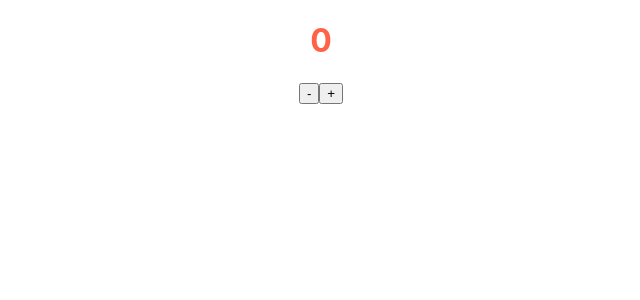
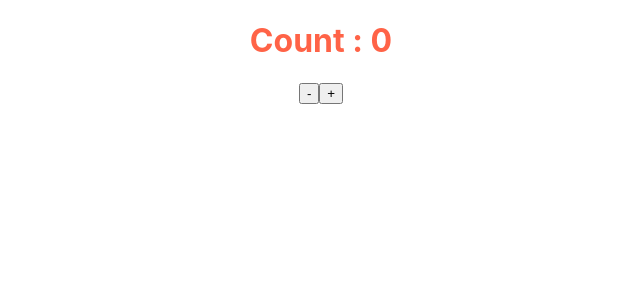
Before and after one commit to sameersheikh2/React-hooks, a React (Create React App) app: page / in a window 1280 px wide. Shown: the top 300 px of the page, without its empty margins (319-959 px from the left). Built offline with nearby package versions, Linux system fonts and the light colour scheme.

Commit message:
fix counter example

```diff
--- a/src/Components/Input/count.js
+++ b/src/Components/Input/count.js
@@ -1,22 +1,21 @@
 import React, { useState} from 'react';
 
 
-function Counter () {
-    const [Count, setCount] = useState("0");
+const Counter = () => {
+    const [count, setCount] = useState("0");
 
-
-    function ChangeCount(e){
-    setCount(e.target.value--);
-    }
-    function ChangeCountAdd(e){
-        setCount(e.target.value++)
-    }
+const onIncrement = () => {
+setCount(count+1);
+};
+const onDecrement = () => {
+setCount(count-1);
+};
     return(
         <div>
-        <h1>{Count}</h1>
+            <h1>Count : {count}</h1>
             <button
-            onClick={ChangeCount}>-</button>
-            <button onClick={ChangeCountAdd}>+</button>
+            onClick={onDecrement}>-</button>
+            <button onClick={onIncrement}>+</button>
         </div>
     )
 
```
